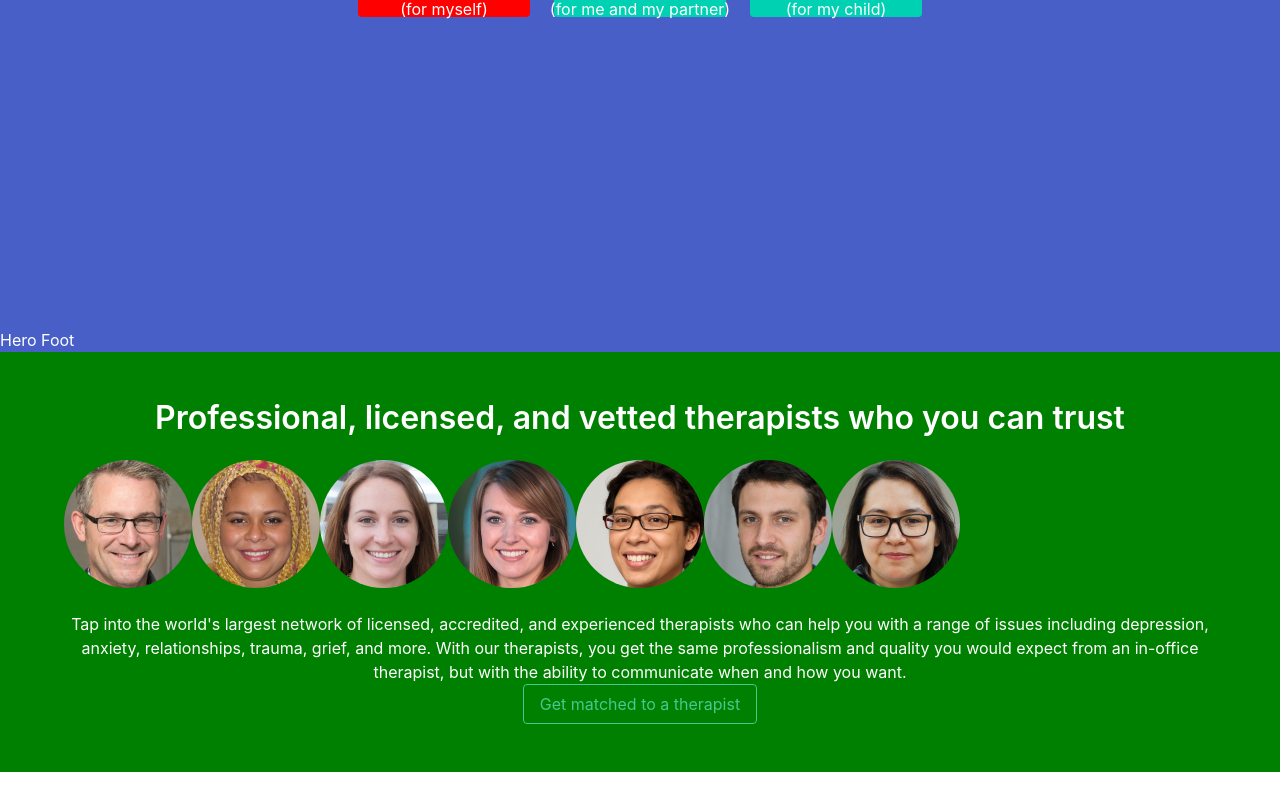
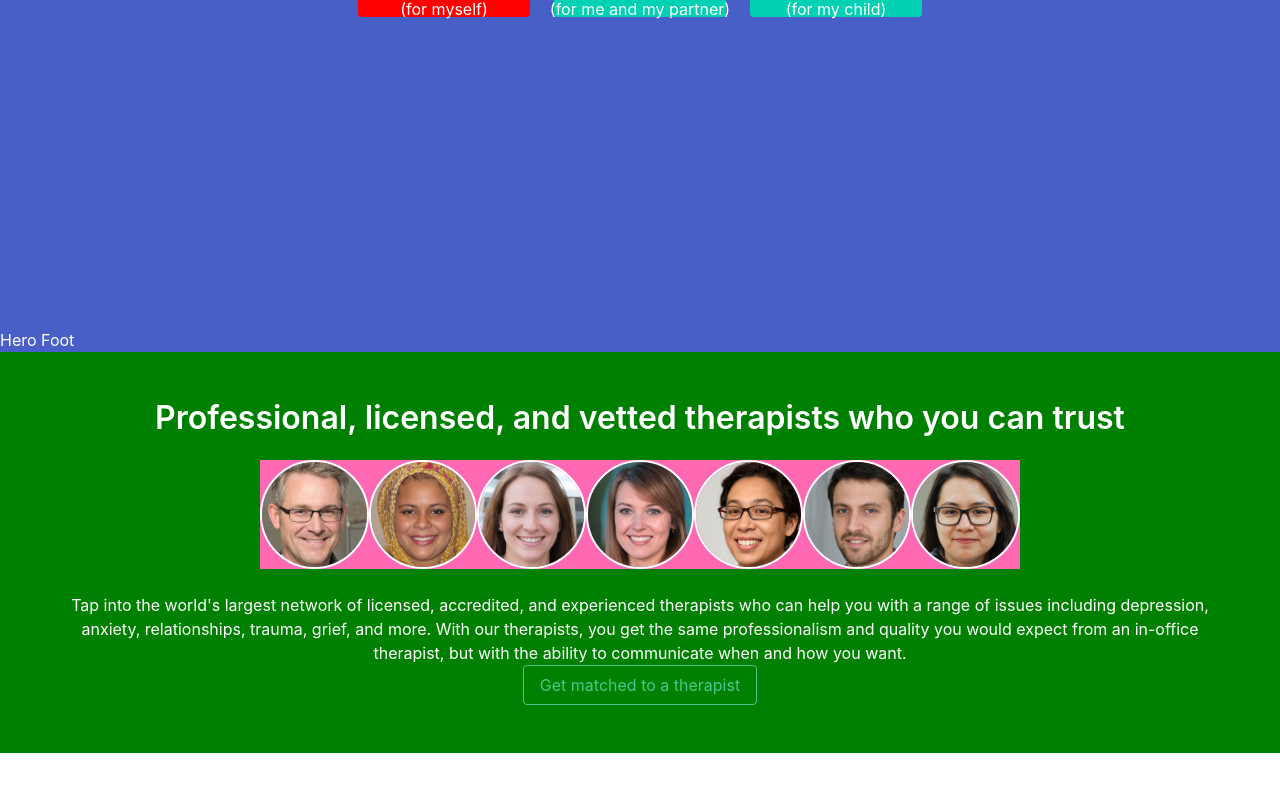
Before and after one commit to codexisbestex/intro-to-ui-ux, a React (Vite) app in the folder betterhelp-scaffold/: page / in a window 1280 px wide. Shown: the part 448-1245 px from the top of the page. Built offline with nearby package versions, Linux system fonts and the light colour scheme.

Commit message:
feat: revised and added code in Therapists.jsx and therapists.scss

```diff
--- a/betterhelp-scaffold/src/App.css
+++ /dev/null
@@ -1,41 +0,0 @@
-#root {
-  max-width: 1280px;
-  margin: 0 auto;
-  padding: 2rem;
-  text-align: center;
-}
-
-.logo {
-  height: 6em;
-  padding: 1.5em;
-  will-change: filter;
-}
-.logo:hover {
-  filter: drop-shadow(0 0 2em #646cffaa);
-}
-.logo.react:hover {
-  filter: drop-shadow(0 0 2em #61dafbaa);
-}
-
-@keyframes logo-spin {
-  from {
-    transform: rotate(0deg);
-  }
-  to {
-    transform: rotate(360deg);
-  }
-}
-
-@media (prefers-reduced-motion: no-preference) {
-  a:nth-of-type(2) .logo {
-    animation: logo-spin infinite 20s linear;
-  }
-}
-
-.card {
-  padding: 2em;
-}
-
-.read-the-docs {
-  color: #888;
-}
--- a/betterhelp-scaffold/src/components/Therapists.jsx
+++ b/betterhelp-scaffold/src/components/Therapists.jsx
@@ -6,49 +6,65 @@ export default function Therapists() {
           Professional, licensed, and vetted therapists who you can trust
         </h1>
         <div className="columns">
-          <div className="column therapist-row">
-            <figure className="image is-128x128">
+          <div className="column is-8 is-offset-2">
+            <div className="columns is-gapless therapist-row">
+              <div className="column">
+                <figure className="image">
                   <img
                     class="is-rounded"
                     src="../src/assets/therapist-images/avatar-1.jpg"
                   />
                 </figure>
-            <figure className="image is-128x128">
+              </div>
+              <div className="column">
+                <figure className="image">
                   <img
                     class="is-rounded"
                     src="../src/assets/therapist-images/avatar-2.jpg"
                   />
                 </figure>
-            <figure className="image is-128x128">
+              </div>
+              <div className="column">
+                <figure className="image">
                   <img
                     class="is-rounded"
                     src="../src/assets/therapist-images/avatar-3.jpg"
                   />
                 </figure>
-            <figure className="image is-128x128">
+              </div>
+              <div className="column">
+                <figure className="image">
                   <img
                     class="is-rounded"
                     src="../src/assets/therapist-images/avatar-4.jpg"
                   />
                 </figure>
-            <figure className="image is-128x128">
+              </div>
+              <div className="column">
+                <figure className="image">
                   <img
                     class="is-rounded"
                     src="../src/assets/therapist-images/avatar-5.jpg"
                   />
                 </figure>
-            <figure className="image is-128x128">
+              </div>
+              <div className="column">
+                <figure className="image">
                   <img
                     class="is-rounded"
                     src="../src/assets/therapist-images/avatar-6.jpg"
                   />
                 </figure>
-            <figure className="image is-128x128">
+              </div>
+              <div className="column">
+                <figure className="image">
                   <img
                     class="is-rounded"
                     src="../src/assets/therapist-images/avatar-7.jpg"
                   />
                 </figure>
+              </div>
+            </div>
           </div>
         </div>
         <p>
@@ -59,7 +75,7 @@ export default function Therapists() {
           would expect from an in-office therapist, but with the ability to
           communicate when and how you want.
         </p>
-        <button className="button is-success is-outlined ">
+        <button className="button is-success is-outlined">
           Get matched to a therapist
         </button>
       </div>
--- a/betterhelp-scaffold/src/index.css
+++ /dev/null
@@ -1,70 +0,0 @@
-:root {
-  font-family: Inter, Avenir, Helvetica, Arial, sans-serif;
-  font-size: 16px;
-  line-height: 24px;
-  font-weight: 400;
-
-  color-scheme: light dark;
-  color: rgba(255, 255, 255, 0.87);
-  background-color: #242424;
-
-  font-synthesis: none;
-  text-rendering: optimizeLegibility;
-  -webkit-font-smoothing: antialiased;
-  -moz-osx-font-smoothing: grayscale;
-  -webkit-text-size-adjust: 100%;
-}
-
-a {
-  font-weight: 500;
-  color: #646cff;
-  text-decoration: inherit;
-}
-a:hover {
-  color: #535bf2;
-}
-
-body {
-  margin: 0;
-  display: flex;
-  place-items: center;
-  min-width: 320px;
-  min-height: 100vh;
-}
-
-h1 {
-  font-size: 3.2em;
-  line-height: 1.1;
-}
-
-button {
-  border-radius: 8px;
-  border: 1px solid transparent;
-  padding: 0.6em 1.2em;
-  font-size: 1em;
-  font-weight: 500;
-  font-family: inherit;
-  background-color: #1a1a1a;
-  cursor: pointer;
-  transition: border-color 0.25s;
-}
-button:hover {
-  border-color: #646cff;
-}
-button:focus,
-button:focus-visible {
-  outline: 4px auto -webkit-focus-ring-color;
-}
-
-@media (prefers-color-scheme: light) {
-  :root {
-    color: #213547;
-    background-color: #ffffff;
-  }
-  a:hover {
-    color: #747bff;
-  }
-  button {
-    background-color: #f9f9f9;
-  }
-}
--- a/betterhelp-scaffold/src/styles/therapists.scss
+++ b/betterhelp-scaffold/src/styles/therapists.scss
@@ -1,11 +1,3 @@
-.therapist-row {
-  display: flex;
-}
-
-.therapist-section {
-  background-color: green;
-}
-
 .title {
   color: white;
 }
@@ -13,3 +5,28 @@
 p {
   color: white;
 }
+
+.therapist {
+  &-row {
+    .column {
+      background-color: goldenrod;
+      margin-left: -12px;
+    }
+
+    figure {
+      background-color: hotpink;
+    }
+
+    img {
+      // margin: -10px;
+      border: 2px solid white;
+    }
+  }
+  &-section {
+    background-color: green;
+
+    .column {
+      height: 100%;
+    }
+  }
+}
```
Lines whose indentation alone changed are shown as unchanged.
